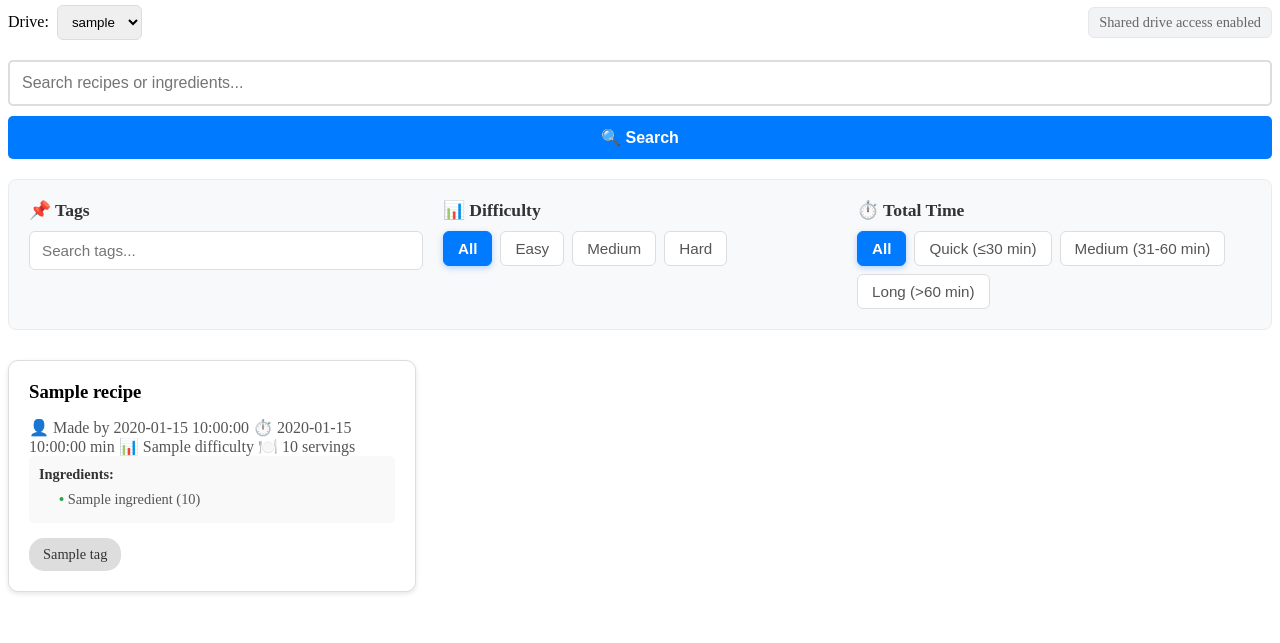
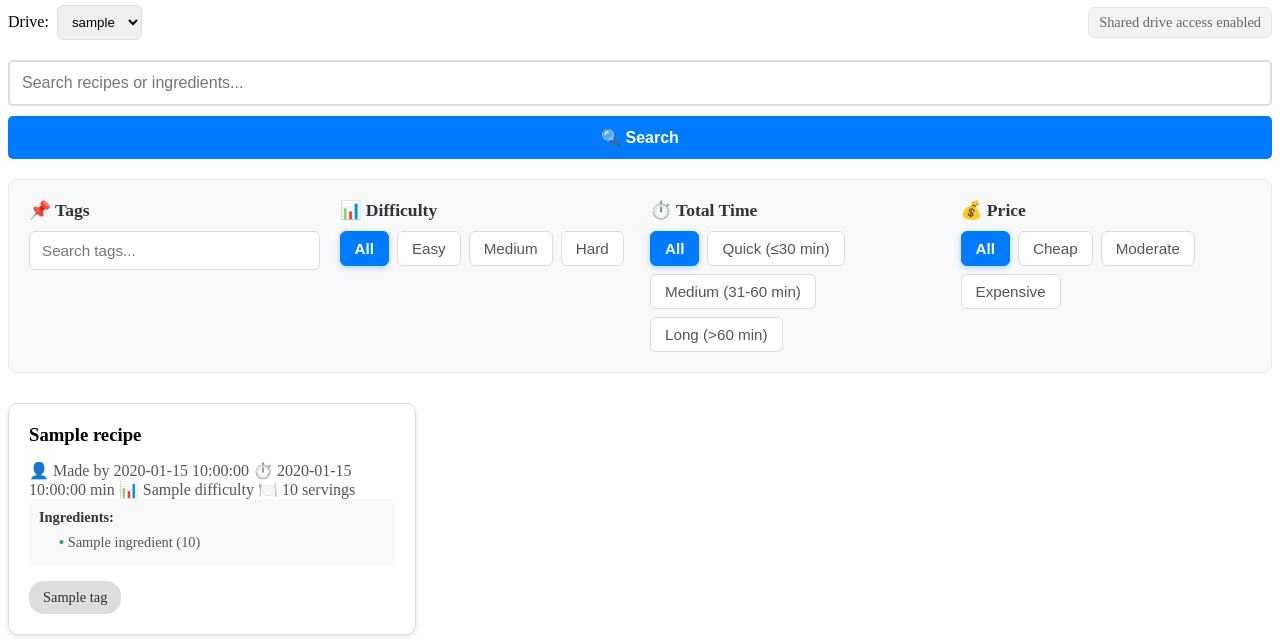
Before and after one commit to PaulFrp/xp-tracker, a Flask app: template templates/cooking.html in a window 1280 px wide. Shown: the part 168-811 px from the top of the page. Before the commit the page ends 762 px from the top, so only its background shows below. Run offline with Flask 3, Linux system fonts and the light colour scheme; the template is opened without the code that fills it: most values are stand-ins (such as "Sample title", 1, 10 or a date in 2020); some libraries are stand-ins or nearby versions.

Commit message:
bug fixes and small improvments

```diff
--- a/routes/cooking.py
+++ b/routes/cooking.py
@@ -76,6 +76,7 @@ def cooking():
         filter_tags = request.args.getlist('tag')  # Get all tag filters
         filter_difficulty = request.args.get('difficulty', '')
         filter_time = request.args.get('time', '')
+        filter_cost = request.args.get('cost', '')
 
         with get_db_connection() as conn:
             c = conn.cursor()
@@ -158,6 +159,10 @@ def cooking():
                 elif filter_time == 'long' and total_time <= 60:
                     continue
 
+            # Apply cost/price filter
+            if filter_cost and cost != filter_cost:
+                continue
+
             processed_recipes.append({
                 'id': recipe_id,
                 'name': name,
@@ -186,6 +191,7 @@ def cooking():
             search_query=search_query,
             selected_difficulty=filter_difficulty,
             selected_time=filter_time,
+            selected_cost=filter_cost,
             predefined_tags=PREDEFINED_TAGS,
             owner_user_id=owner_id,
             owner_username=owner_username,
--- a/templates/cooking.html
+++ b/templates/cooking.html
@@ -61,6 +61,7 @@
                             <div class="ingredient-input-group">
                                 <input type="text" class="ingredient-input" placeholder="Ingredient name">
                                 <input type="text" class="ingredient-amount" placeholder="Amount (e.g., 2 cups)">
+                                <button type="button" class="btn-remove-ingredient btn-remove-placeholder" aria-hidden="true" tabindex="-1" disabled>Remove</button>
                             </div>
                         </div>
                         <button type="button" id="addIngredientBtn" class="btn-secondary">+ Add Ingredient</button>
@@ -148,7 +149,7 @@
                 <input type="hidden" name="owner" value="{{ owner_username }}">
                 <input type="text" name="search" placeholder="Search recipes or ingredients..." value="{{ search_query }}">
                 <button type="submit">🔍 Search</button>
-                {% if search_query or current_tag or selected_difficulty or selected_time %}
+                {% if search_query or current_tag or selected_difficulty or selected_time or selected_cost %}
                     <a href="{{ url_for('cooking.cooking', owner=owner_username) }}" class="btn-clear">Clear All</a>
                 {% endif %}
             </form>
@@ -189,6 +190,17 @@
                     <button class="filter-btn {% if selected_time == 'quick' %}active{% endif %}" data-filter-type="time" data-filter-value="quick">Quick (≤30 min)</button>
                     <button class="filter-btn {% if selected_time == 'medium' %}active{% endif %}" data-filter-type="time" data-filter-value="medium">Medium (31-60 min)</button>
                     <button class="filter-btn {% if selected_time == 'long' %}active{% endif %}" data-filter-type="time" data-filter-value="long">Long (>60 min)</button>
+                </div>
+            </div>
+
+            <!-- Price Filter -->
+            <div class="filter-group">
+                <div class="filter-label">💰 Price</div>
+                <div class="filter-options cost-filter">
+                    <button class="filter-btn {% if not selected_cost %}active{% endif %}" data-filter-type="cost" data-filter-value="">All</button>
+                    <button class="filter-btn {% if selected_cost == 'Cheap' %}active{% endif %}" data-filter-type="cost" data-filter-value="Cheap">Cheap</button>
+                    <button class="filter-btn {% if selected_cost == 'Moderate' %}active{% endif %}" data-filter-type="cost" data-filter-value="Moderate">Moderate</button>
+                    <button class="filter-btn {% if selected_cost == 'Expensive' %}active{% endif %}" data-filter-type="cost" data-filter-value="Expensive">Expensive</button>
                 </div>
             </div>
         </div>
@@ -261,7 +273,7 @@
             {% endfor %}
         {% else %}
             <div class="no-recipes">
-                <p>No recipes found. {% if search_query or current_tag %}Try adjusting your search or filters.{% else %}Start by adding your first recipe!{% endif %}</p>
+                <p>No recipes found. {% if search_query or current_tag or selected_difficulty or selected_time or selected_cost %}Try adjusting your search or filters.{% else %}Start by adding your first recipe!{% endif %}</p>
             </div>
         {% endif %}
     </div>
@@ -578,6 +590,11 @@
     background-color: #ff5252;
 }
 
+.btn-remove-placeholder {
+    visibility: hidden;
+    pointer-events: none;
+}
+
 .tags-selection {
     display: grid;
     grid-template-columns: repeat(auto-fill, minmax(110px, 1fr));
@@ -1395,6 +1412,37 @@ function addIngredientInput(listId) {
     });
 }
 
+function focusNextField(form, currentElement) {
+    const focusableFields = Array.from(
+        form.querySelectorAll('input:not([type="hidden"]):not([disabled]), select:not([disabled]), textarea:not([disabled])')
+    );
+    const currentIndex = focusableFields.indexOf(currentElement);
+    if (currentIndex >= 0 && currentIndex < focusableFields.length - 1) {
+        focusableFields[currentIndex + 1].focus();
+    }
+}
+
+function enableEnterToAdvance(formId) {
+    const form = document.getElementById(formId);
+    if (!form) return;
+
+    form.addEventListener('keydown', function(e) {
+        if (e.key !== 'Enter' || e.shiftKey || e.ctrlKey || e.metaKey || e.altKey) {
+            return;
+        }
+
+        const target = e.target;
+        if (target.tagName === 'TEXTAREA') {
+            return;
+        }
+
+        if (target.matches('input, select')) {
+            e.preventDefault();
+            focusNextField(form, target);
+        }
+    });
+}
+
 // Remove Ingredient (initial)
 document.querySelectorAll('.btn-remove-ingredient').forEach(btn => {
     btn.addEventListener('click', function() {
@@ -1407,25 +1455,33 @@ function initializeTagButtons(containerSelector) {
     document.querySelectorAll(containerSelector + ' .tag-button').forEach(button => {
         const tagName = button.getAttribute('data-tag');
         const fadedColor = TAG_COLORS[tagName] || '#ddd';
-        button.style.backgroundColor = fadedColor;
-        button.style.color = '#333';
-        button.style.borderColor = fadedColor;
+        const brightColor = BRIGHT_TAG_COLORS[tagName] || '#999';
+
+        const applyTagStyle = (isSelected) => {
+            if (isSelected) {
+                button.style.backgroundColor = brightColor;
+                button.style.color = 'white';
+                button.style.borderColor = brightColor;
+            } else {
+                button.style.backgroundColor = fadedColor;
+                button.style.color = '#333';
+                button.style.borderColor = fadedColor;
+            }
+        };
+
+        applyTagStyle(button.classList.contains('selected'));
+
+        if (button.dataset.tagInitialized === 'true') {
+            return;
+        }
 
         button.addEventListener('click', function(e) {
             e.preventDefault();
             const isSelected = this.classList.toggle('selected');
-            const brightColor = BRIGHT_TAG_COLORS[tagName] || '#999';
-
-            if (isSelected) {
-                this.style.backgroundColor = brightColor;
-                this.style.color = 'white';
-                this.style.borderColor = brightColor;
-            } else {
-                this.style.backgroundColor = fadedColor;
-                this.style.color = '#333';
-                this.style.borderColor = fadedColor;
-            }
+            applyTagStyle(isSelected);
         });
+
+        button.dataset.tagInitialized = 'true';
     });
 }
 
@@ -1738,6 +1794,8 @@ document.addEventListener('DOMContentLoaded', function() {
 
     initializeTagButtons('#addRecipeForm .tags-selection');
     colorizeRecipeTags();
+    enableEnterToAdvance('addRecipeForm');
+    enableEnterToAdvance('editRecipeForm');
 
     // Add click handlers to recipe cards
     document.querySelectorAll('.recipe-card.clickable').forEach(card => {
@@ -1927,13 +1985,10 @@ document.querySelectorAll('.btn-edit').forEach(btn => {
                     button.classList.add('selected');
                 }
 
-                button.addEventListener('click', function(e) {
-                    e.preventDefault();
-                    this.classList.toggle('selected');
-                });
-
                 editTagsSelection.appendChild(button);
             });
+
+            initializeTagButtons('#editTagsSelection');
 
             document.getElementById('editModal').style.display = 'block';
         } catch (error) {
@@ -2193,13 +2248,19 @@ function updateTagFilters() {
         params.append('time', time);
     }
 
+    // Preserve cost/price
+    const cost = urlParams.get('cost');
+    if (cost) {
+        params.append('cost', cost);
+    }
+
     // Preserve search
     const search = urlParams.get('search');
     if (search) {
         params.append('search', search);
     }
 
-    if (selectedTags.length === 0 && !difficulty && !time && !search) {
+    if (selectedTags.length === 0 && !difficulty && !time && !cost && !search) {
         window.location.href = '{{ url_for("cooking.cooking") }}';
     } else {
         window.location.href = '{{ url_for("cooking.cooking") }}?' + params.toString();
@@ -2241,6 +2302,12 @@ function buildFilterURL() {
         params.append('time', timeParams);
     }
 
+    // Add cost
+    const costParams = urlParams.get('cost');
+    if (costParams) {
+        params.append('cost', costParams);
+    }
+
     return params;
 }
 
```
